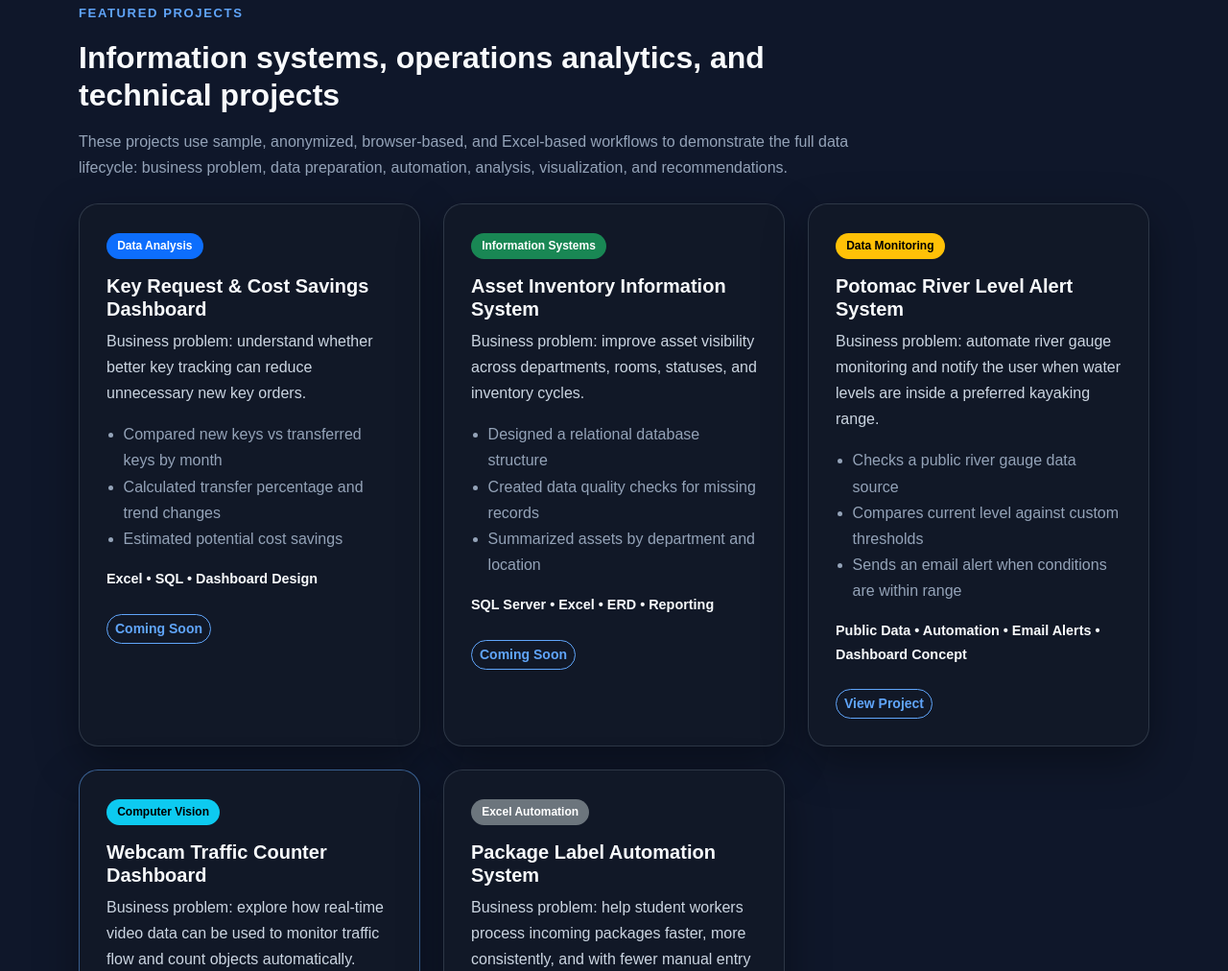
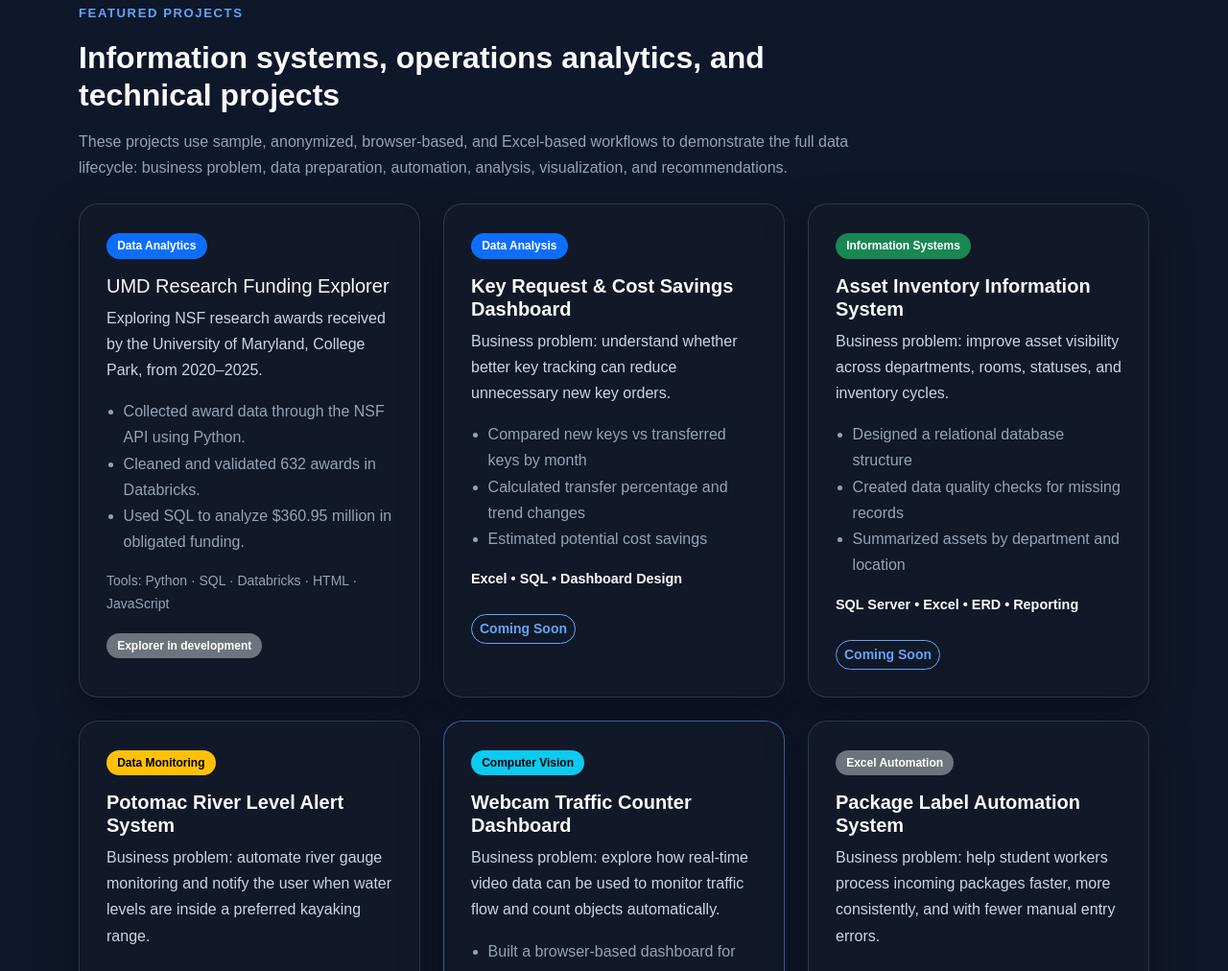
Before and after one commit to aprete83-dotcom/achilleprete-portfolio, a plain HTML site: page index.html in a window 1280 px wide. Shown: the part 1736-2748 px from the top of the page at 96% size. Drawn offline with nearby package versions, Linux system fonts and the light colour scheme.

Commit message:
Update index.html
proj data

```diff
--- a/index.html
+++ b/index.html
@@ -193,7 +193,33 @@
       </div>
 
       <div class="row g-4">
+<!-- UMD Research Funding Project -->
+<div class="col-md-6 col-xl-4">
+  <div class="card project-card h-100">
+    <div class="card-body">
+      <span class="badge bg-primary mb-3">Data Analytics</span>
 
+      <h3 class="h5">UMD Research Funding Explorer</h3>
+
+      <p class="project-problem">
+        Exploring NSF research awards received by the University
+        of Maryland, College Park, from 2020–2025.
+      </p>
+
+      <ul class="project-list">
+        <li>Collected award data through the NSF API using Python.</li>
+        <li>Cleaned and validated 632 awards in Databricks.</li>
+        <li>Used SQL to analyze $360.95 million in obligated funding.</li>
+      </ul>
+
+      <p class="small text-muted">
+        Tools: Python · SQL · Databricks · HTML · JavaScript
+      </p>
+
+      <span class="badge bg-secondary">Explorer in development</span>
+    </div>
+  </div>
+</div>
         <!-- Project 1 -->
         <div class="col-md-6 col-xl-4">
           <div class="card project-card h-100">
```
